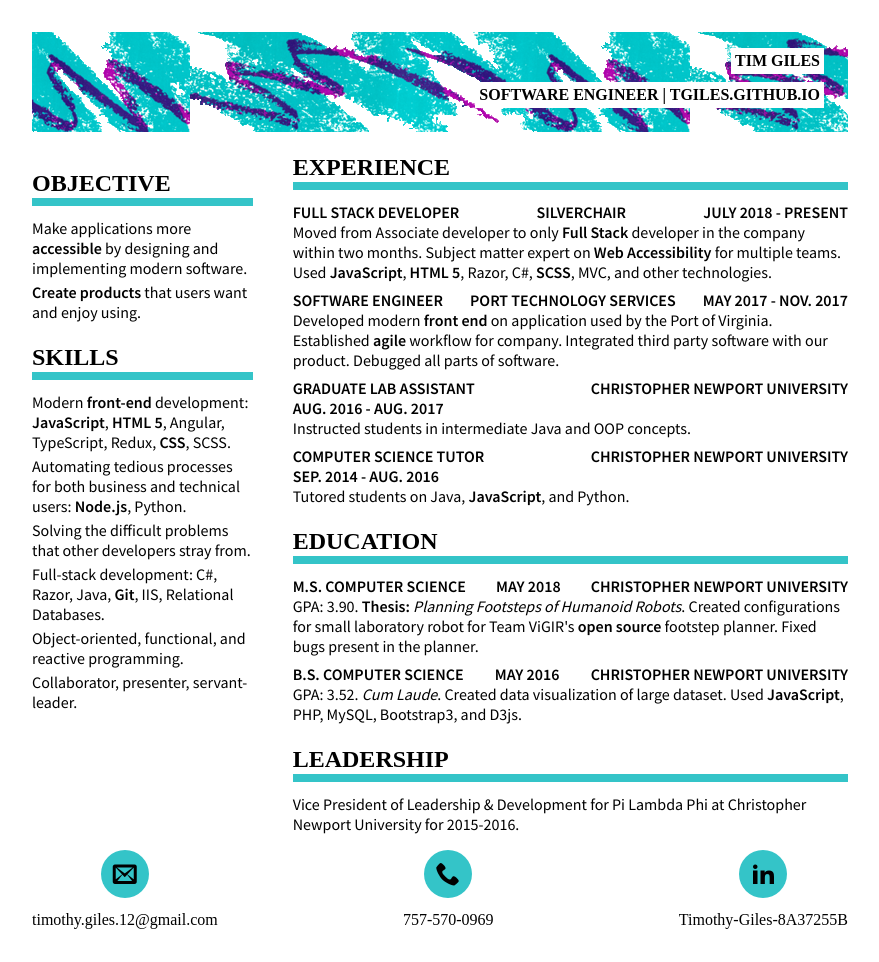
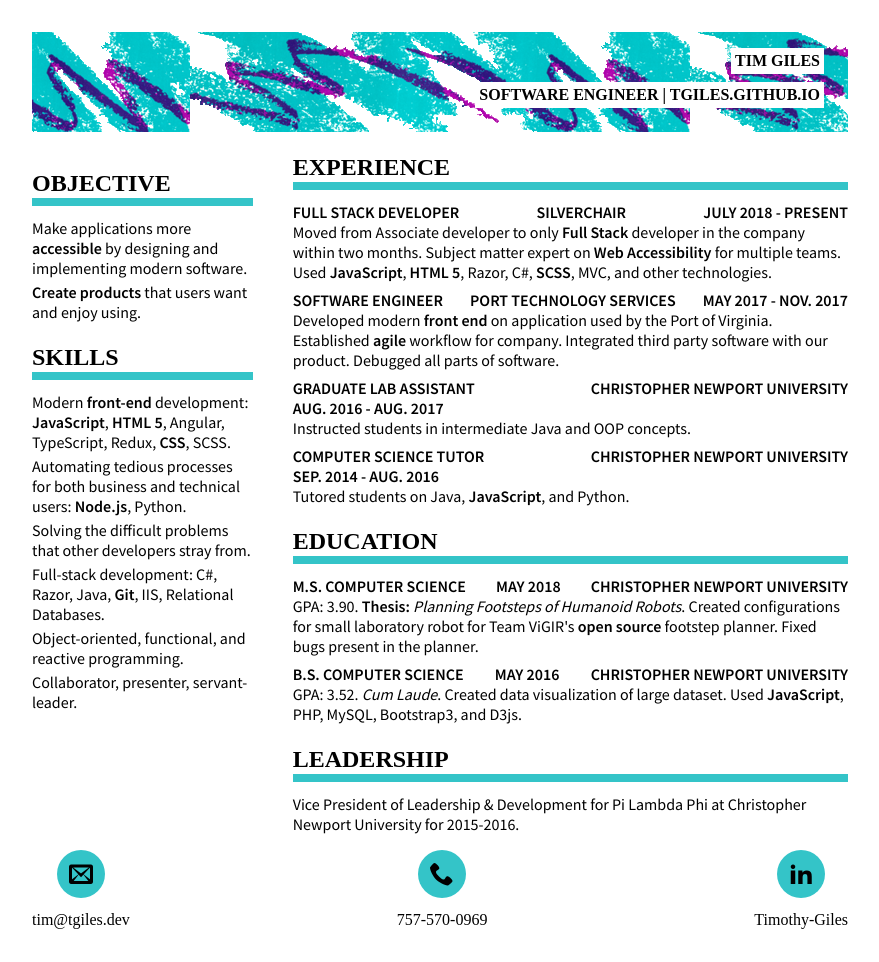
Before and after one commit to TGiles/TGiles.github.io, a website: page web-resume.html in a window 1280 px wide. Shown: the whole page, without its empty margins (200-1079 px from the left). Drawn offline with Linux system fonts and the light colour scheme; a small style sheet from the web is missing; files whose address does not match are found by name.

Commit message:
update URLs

```diff
--- a/web-resume.html
+++ b/web-resume.html
@@ -170,7 +170,7 @@
                     <ul class="contact-info">
                         <li>
                             <i class="icon-envelop"></i>
-                            <a href="mailto:timothy.giles.12@gmail.com">timothy.giles.12@gmail.com</a>
+                            <a href="mailto:tim@tgiles.dev">tim@tgiles.dev</a>
                         </li>
                         <li>
                             <i class="icon-phone"></i>
@@ -178,7 +178,7 @@
                         </li>
                         <li>
                             <i class="icon-linkedin2"></i>
-                            <a href="https://www.linkedin.com/in/timothy-giles-8a37255b/">Timothy-Giles-8A37255B</a>
+                            <a href="https://www.linkedin.com/in/timothy-giles/">Timothy-Giles</a>
                         </li>
                     </ul>
                 </footer>
```
